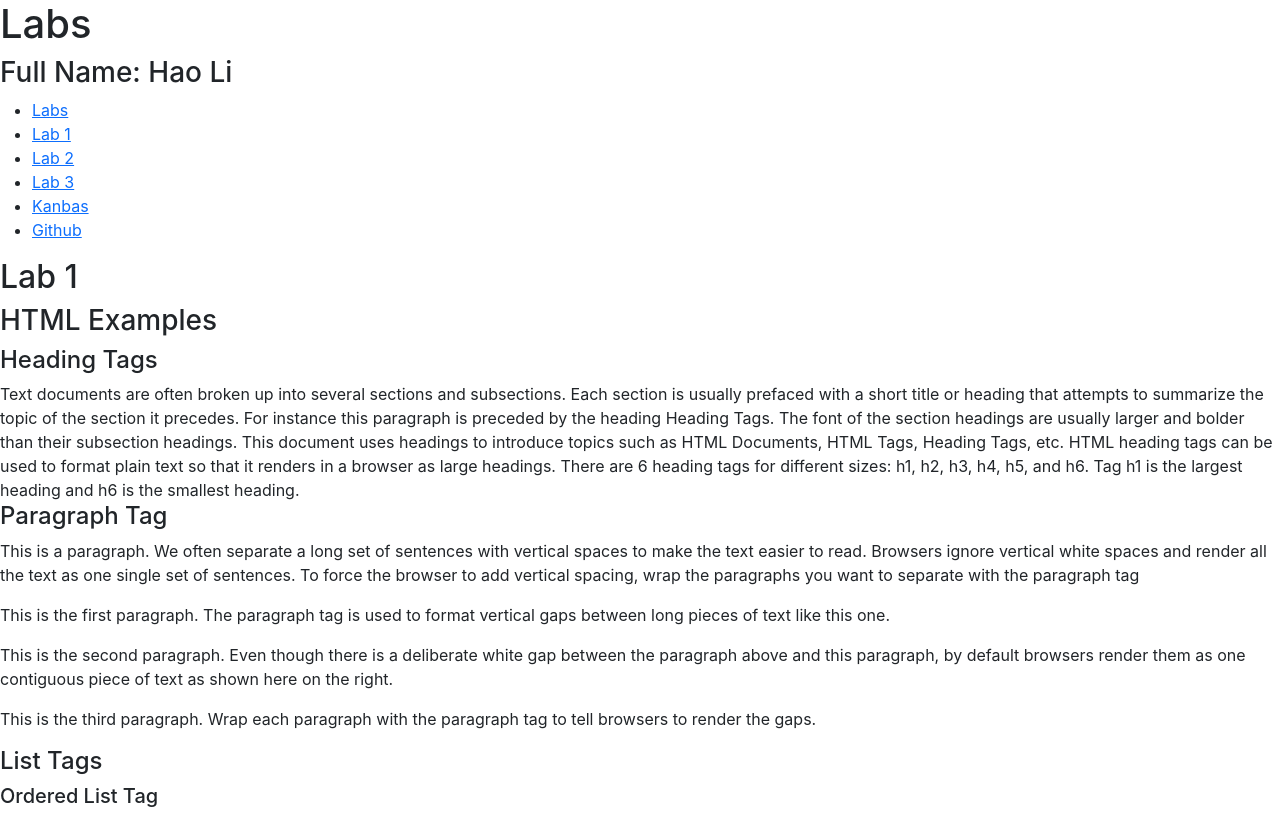
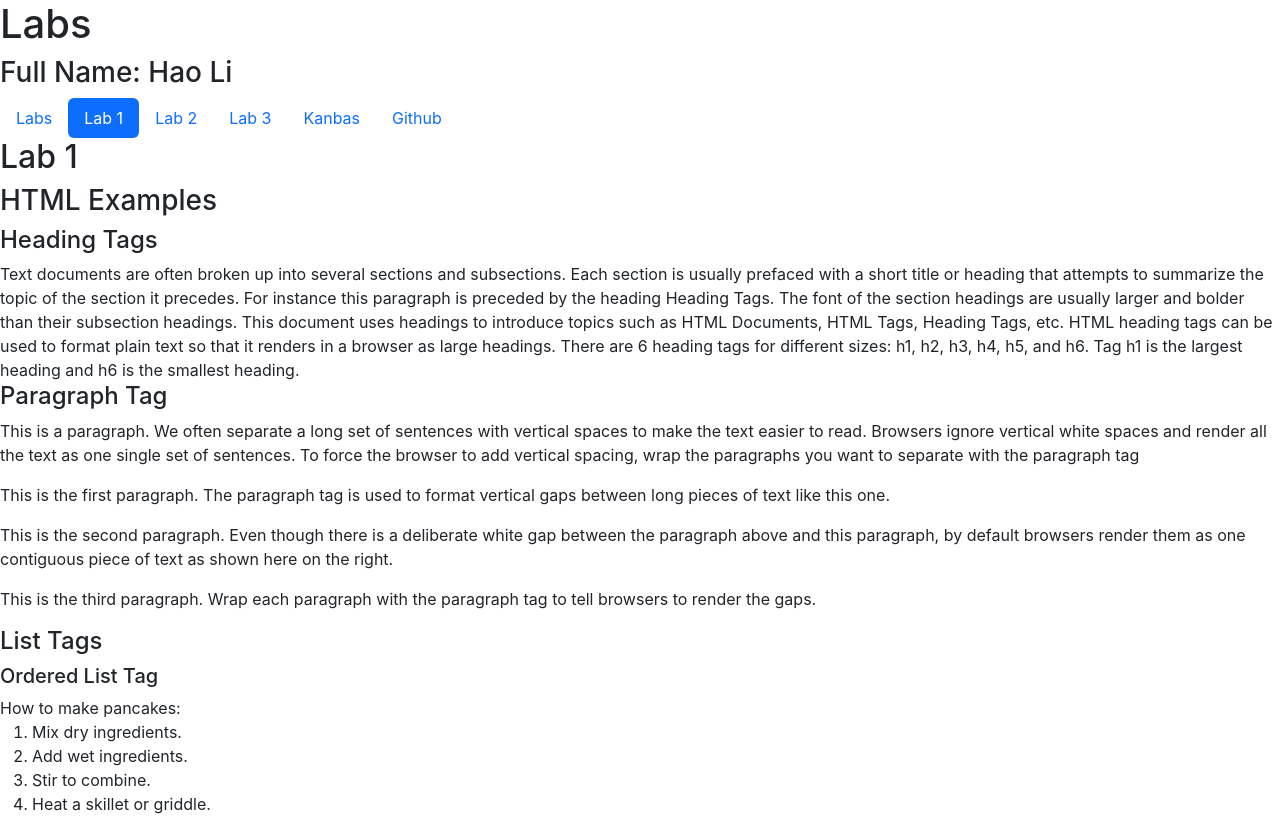
Before and after one commit to lihaohl0307/kanbas-react-web-app, a React (Create React App) app: page /#/Labs/Lab1 in a window 1280 px wide. Shown: the top 816 px of the page. Built offline with nearby package versions, Linux system fonts and the light colour scheme.

Commit message:
styling lab2

```diff
--- /dev/null
+++ b/src/Labs/Lab2/NavCard.tsx
@@ -0,0 +1,22 @@
+export default function NavCard() {
+    return (
+        <div id="wd-css-navigating-with-cards">
+            <h2>Cards</h2>
+            <div className="card" style={{width: "18rem"}}>
+                <img src="images/stacked.jpg"
+                className="card-img-top" />
+                <div className="card-body">
+                    <h5 className="card-title">
+                        Stacking Starship
+                    </h5>
+                    <p className="card-text">
+                        Stacking the most powerful rocket in history. Mars or bust!
+                    </p>
+                    <a href="#" className="btn btn-primary">
+                        Boldly Go
+                    </a>
+                </div>
+            </div>
+        </div>
+    );
+}
--- a/src/Labs/Lab2/index.tsx
+++ b/src/Labs/Lab2/index.tsx
@@ -12,6 +12,7 @@ import StylingSlider from "./StylingSlider";
 import StylingAddons from "./StylingAddons";
 import ResponsiveForm from "./ResponsiveForm";
 import NavTab from "./NavTab";
+import NavCard from "./NavCard";
 export default function Lab2() {
     return (
         // .container class centers the content with margins on either side and defines several responsive design thresholds.
@@ -314,6 +315,7 @@ export default function Lab2() {
             <StylingAddons />
             <ResponsiveForm />
             <NavTab />
+            <NavCard />
 
         </div>
     )
--- a/src/Labs/TOC.tsx
+++ b/src/Labs/TOC.tsx
@@ -1,12 +1,33 @@
+import path from "path";
+import { useLocation } from "react-router";
 export default function TOC() {
+    const {pathname} = useLocation();
     return (
-      <ul>
-        <li><a id="wd-a"  href="#/Labs">Labs</a></li>
-        <li><a id="wd-a1" href="#/Labs/Lab1">Lab 1</a></li>
-        <li><a id="wd-a2" href="#/Labs/Lab2">Lab 2</a></li>
-        <li><a id="wd-a3" href="#/Labs/Lab3">Lab 3</a></li>
-        <li><a id="wd-k"  href="#/Kanbas">Kanbas</a></li>
-        <li><a id="wd-github" href="https://github.com/lihaohl0307" target="_blank" rel="noopener noreferrer">Github</a></li>
+      <ul className="nav nav-pills">
+        <li className="nav-item">
+          <a id="wd-a" href="#/Labs" className="nav-link">Labs</a>
+        </li>
+        <li className="nav-item">
+          <a id="wd-a1" href="#/Labs/Lab1"
+          className={`nav-link ${pathname.includes("Lab1") ? "active" : ""}`}>Lab 1</a>
+        </li>
+        <li className="nav-item">
+          <a id="wd-a2" href="#/Labs/Lab2"
+          className={`nav-link ${pathname.includes("Lab2") ? "active" : ""}`}>Lab 2</a>
+        </li>
+        <li className="nav-item">
+          <a id="wd-a3" href="#/Labs/Lab3"
+          className="nav-link">Lab 3</a>
+        </li>
+        <li className="nav-item">
+          <a id="wd-k" href="#/Kanbas"
+          className="nav-link">Kanbas</a>
+        </li>
+        <li className="nav-item">
+          <a id="wd-github" href="https://github.com/lihaohl0307"
+          target="_blank" rel="noopener noreferrer"
+          className="nav-link">Github</a>
+        </li>
       </ul>
     );
   }
```
Also changed, not shown: public/images/stacked.jpg (added).
